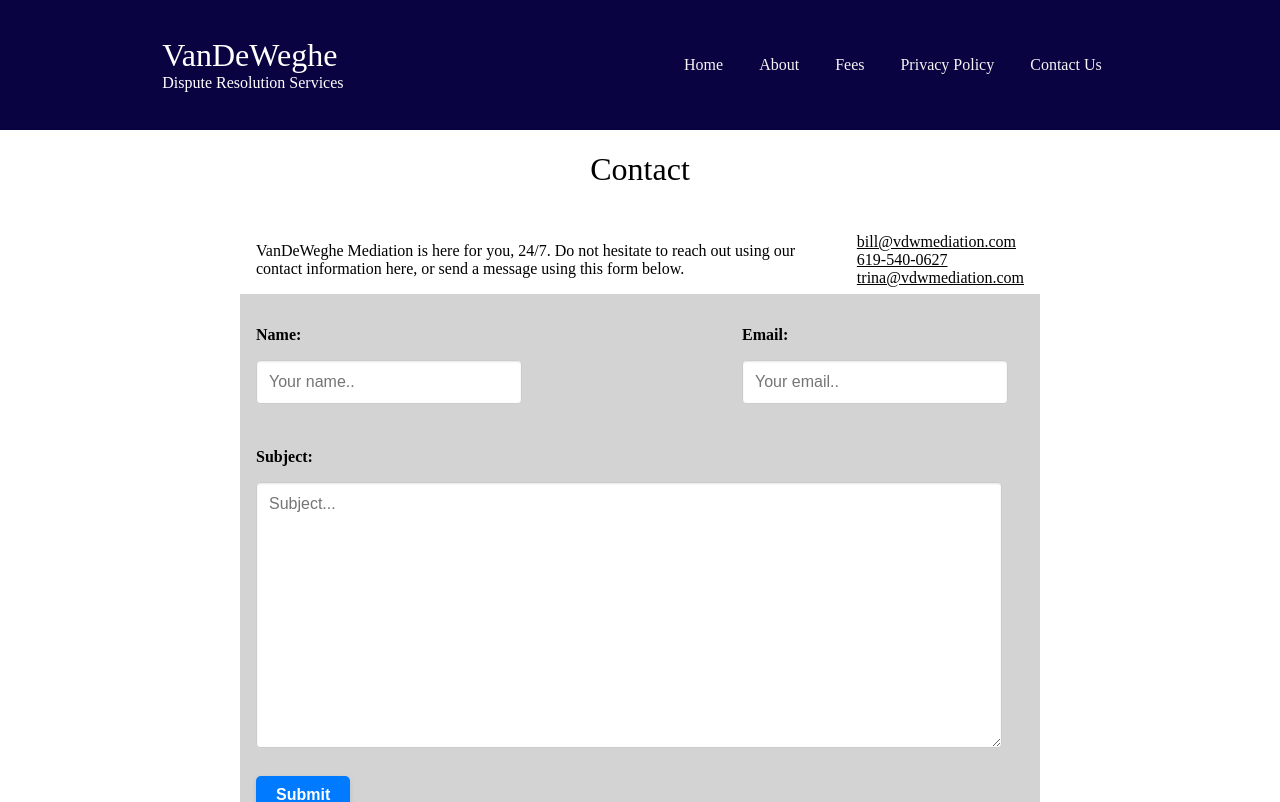
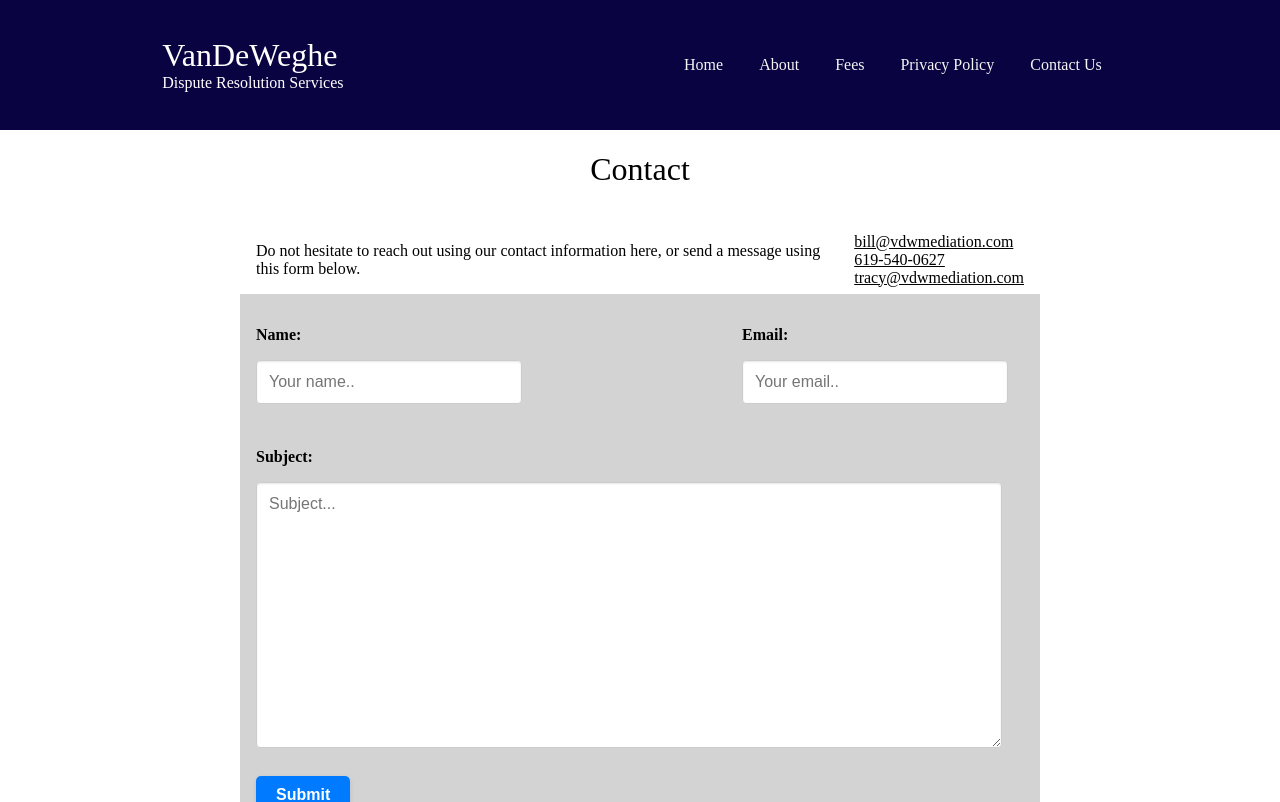
Before and after one commit to Christofuu/vdw-mediation, a SvelteKit app: page /contact in a window 1280 px wide. Shown: the top 802 px of the page. Built offline with nearby package versions, Linux system fonts and the light colour scheme; no server answers.

Commit message:
change email, remove first sentence contact page

```diff
--- a/src/routes/contact/+page.svelte
+++ b/src/routes/contact/+page.svelte
@@ -8,7 +8,7 @@
       <div class="contact-info">
         <div>
           <p>
-            VanDeWeghe Mediation is here for you, 24/7. Do not hesitate to reach out
+            Do not hesitate to reach out
             using our contact information here, or send a message using this form
             below.
           </p>
@@ -16,7 +16,7 @@
         <div class="phone-and-email">
           <a href="mailto: bill@vdwmediation.com">bill@vdwmediation.com</a>
           <a href="tel:6195400627">619-540-0627</a>
-          <a href="mailto: tracy@vdwmediation.com">trina@vdwmediation.com</a>
+          <a href="mailto: tracy@vdwmediation.com">tracy@vdwmediation.com</a>
         </div>
       </div>
       <div class="contact-box">
```
Also changed, not shown: 35 other files (tests, documents, lock files or other folders).
